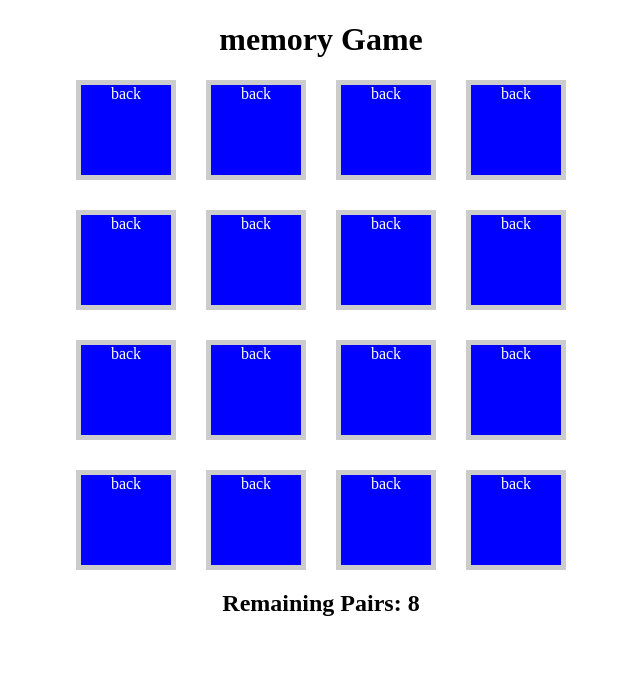
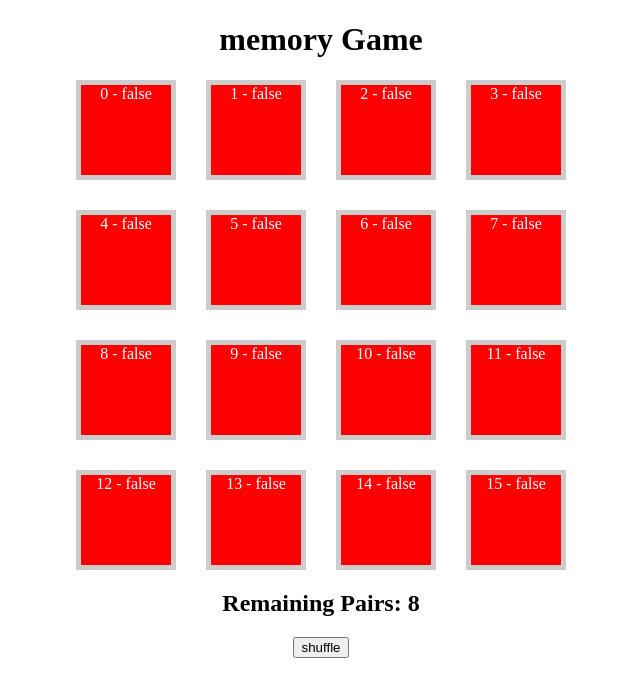
Before and after one commit to tal7aouy/memory-card-vue, a Vue app: page / in a window 1280 px wide. Shown: the top 696 px of the page, without its empty margins (319-959 px from the left). Built offline with nearby package versions, Linux system fonts and the light colour scheme.

Commit message:
add lodash library

```diff
--- a/src/App.vue
+++ b/src/App.vue
@@ -12,10 +12,11 @@
         />
   </section>
   <h2>{{status}}</h2>
-
+  <button @click="shuffleCards">shuffle</button>
 </template>
 
 <script>
+import _ from 'lodash'
 import { computed, ref, watch } from 'vue'
 
 import Card from './components/Card.vue'
@@ -41,12 +42,15 @@
     return remainingCards / 2
   })
 
+const shuffleCards = () => {
+  cardList.value = _.shuffle(cardList.value)
+}
 
 
     for(let i = 0;i<16;i++){
       cardList.value.push({
-        value: 10,
-        visible: false,
+        value: i,
+        visible: true,
         position: i,
         matched: false
       })
@@ -88,7 +92,8 @@
       flipCard,
       userSelection,
       status,
-      remainingPairs
+      remainingPairs,
+      shuffleCards
     }
   }
 
```
